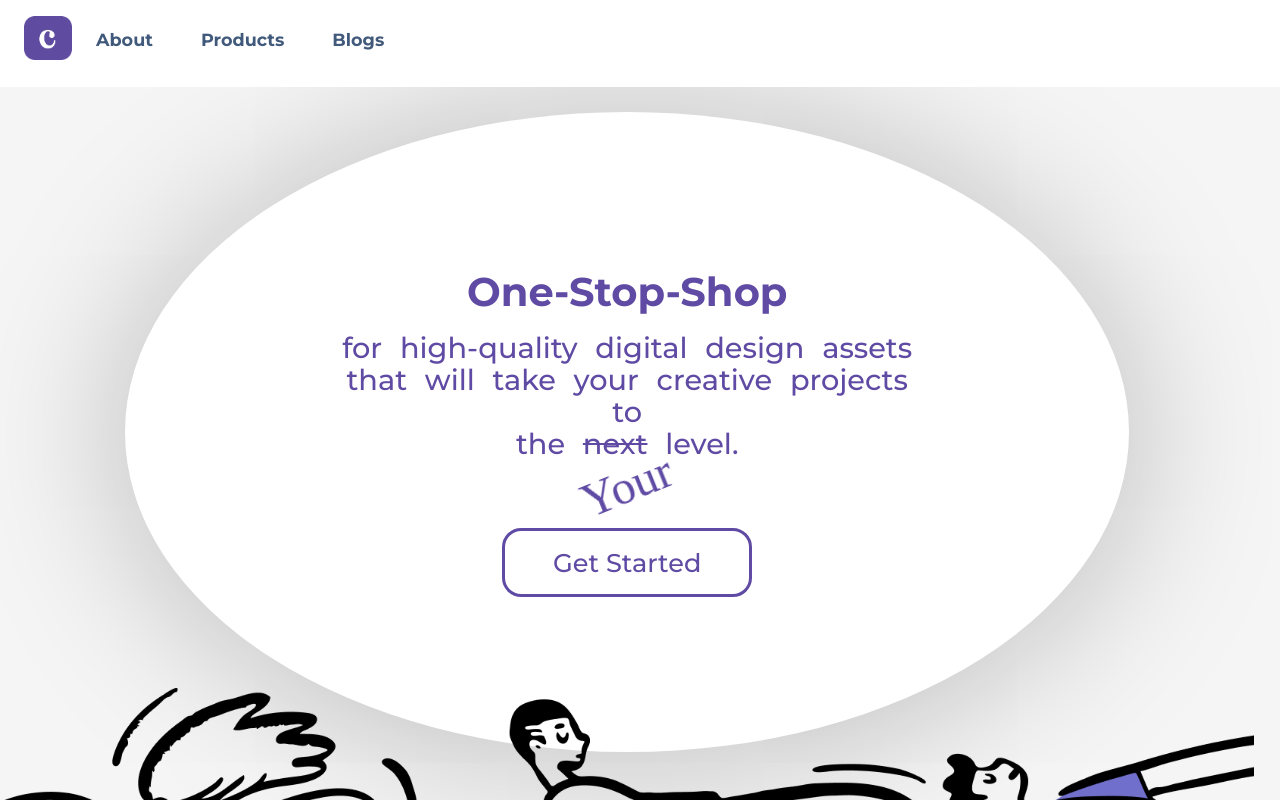
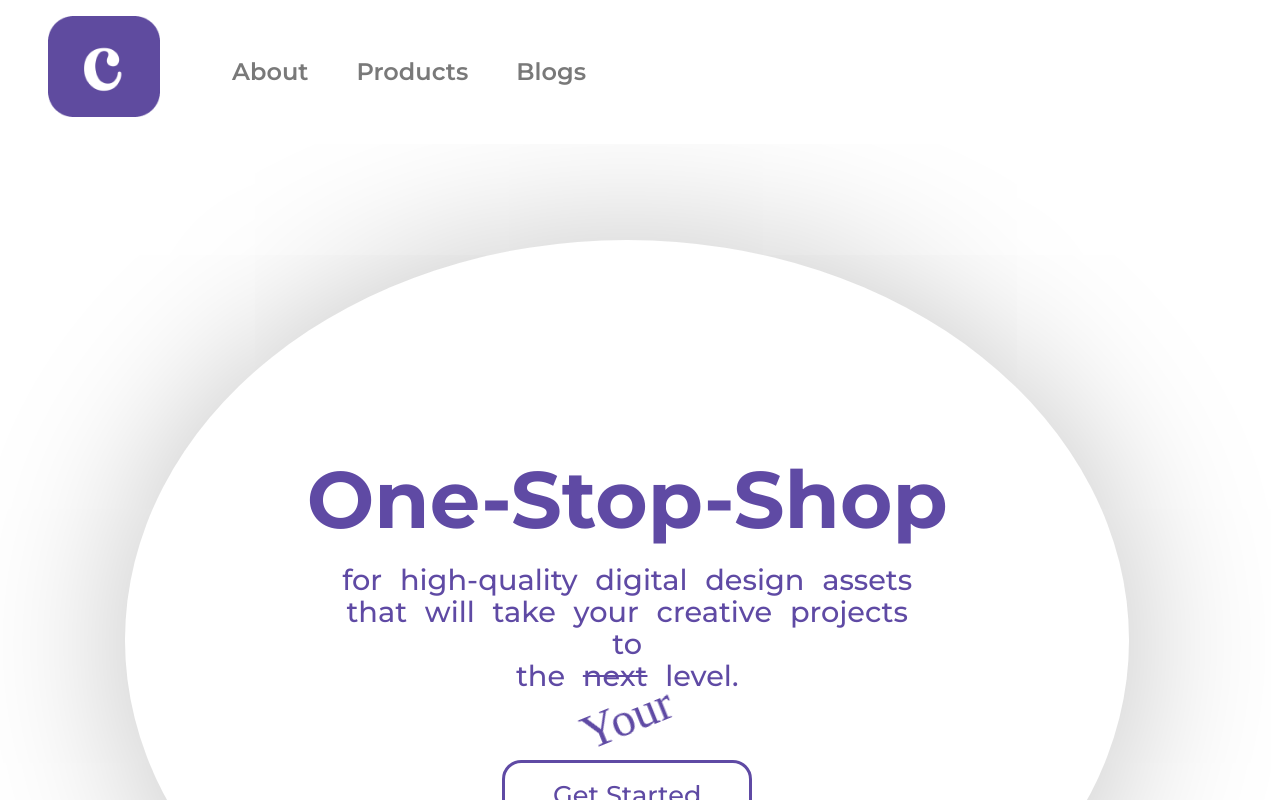
Before and after one commit to suraj9318/assignment-freelansh, a React (Create React App) app: page / in a window 1280 px wide. Shown: the top 800 px of the page. Built offline with nearby package versions, Linux system fonts and the light colour scheme; a web font is replaced by a local one.

Commit message:
modification

```diff
--- a/src/App.css
+++ b/src/App.css
@@ -192,13 +192,10 @@ ul{
 }
 
 .link{
-  color: var(--text-dark2);
-  font-weight: bold;
+  color: #797979;
+  font-weight: 600;
 }
 
-.link:hover{
-  color: var(--text-red);
-}
 
 .btn{
   border: none;
@@ -252,7 +249,7 @@ ul{
 
 
 body{
-  background-color: #f5f5f5;
+  background-color: #fff;
 }
 /* ------------------- Media Query ------------------------ */
 
@@ -679,12 +676,15 @@ margin: 1rem 0rem !important;
 #nav{
  position: fixed;
   width: 100%;
-  padding: 1rem 1.5rem;
-  background-color: white !important;
+  height: 116px;
+  padding: 4.5rem 3rem;
+  background-color: #fff !important;
   flex-direction: column;
+  display: flex;
+  align-items: center;
 }
 #nav .logo{
-  width: 3rem;
+  width: 7rem;
 }
 #nav .collapse{
   max-height: 0px;
@@ -695,13 +695,14 @@ margin: 1rem 0rem !important;
 #nav .collapse ul{
   flex-direction: column;
   text-align: center;
-
+  padding: 0 3rem;
 }
 
 #nav .collapse ul > li{
  padding: 0 1.5rem;
  line-height: 3rem;
  font-size: 1.1em;
+ font-size: 1.5rem;
  font-family: var(--font-montserrat);
 }
 
@@ -729,11 +730,11 @@ margin: 1rem 0rem !important;
 
 .oval{
   width: 80%;
-  height: 80vh;
+  height: 100vh;
   background: #ffffff;
   border-radius: 50%;
   box-shadow: 0px 4px 159px 0px rgba(0,0,0,0.25);
-  margin-top: 7rem;
+  margin-top: 15rem;
 
 
   display: flex;
@@ -743,7 +744,7 @@ margin: 1rem 0rem !important;
 }
 
 .oval h2{
- font-size: 4.5rem;
+ font-size: 5rem !important;
   color: #5F4AA4;
   font-family: var(--font-montserrat);
   margin-block: 1rem;
@@ -808,7 +809,7 @@ margin: 1rem 0rem !important;
  }
  .fearure{
   background-color: #918FED;
-  width: 50%;
+  width: 95%;
     margin: 4rem 2rem;
     padding: 1rem 2rem;
   color: white;
--- a/src/App.jsx
+++ b/src/App.jsx
@@ -18,7 +18,7 @@ function App() {
     <GetStarted/>
     <Hero/>
     <ThemeLine/>
-    <div className="container-fluid feature-container flex">
+    <div className="container-fluid feature-container">
     <Feature img={feature1}/>
     <Feature img={feature2}/>
 
```
